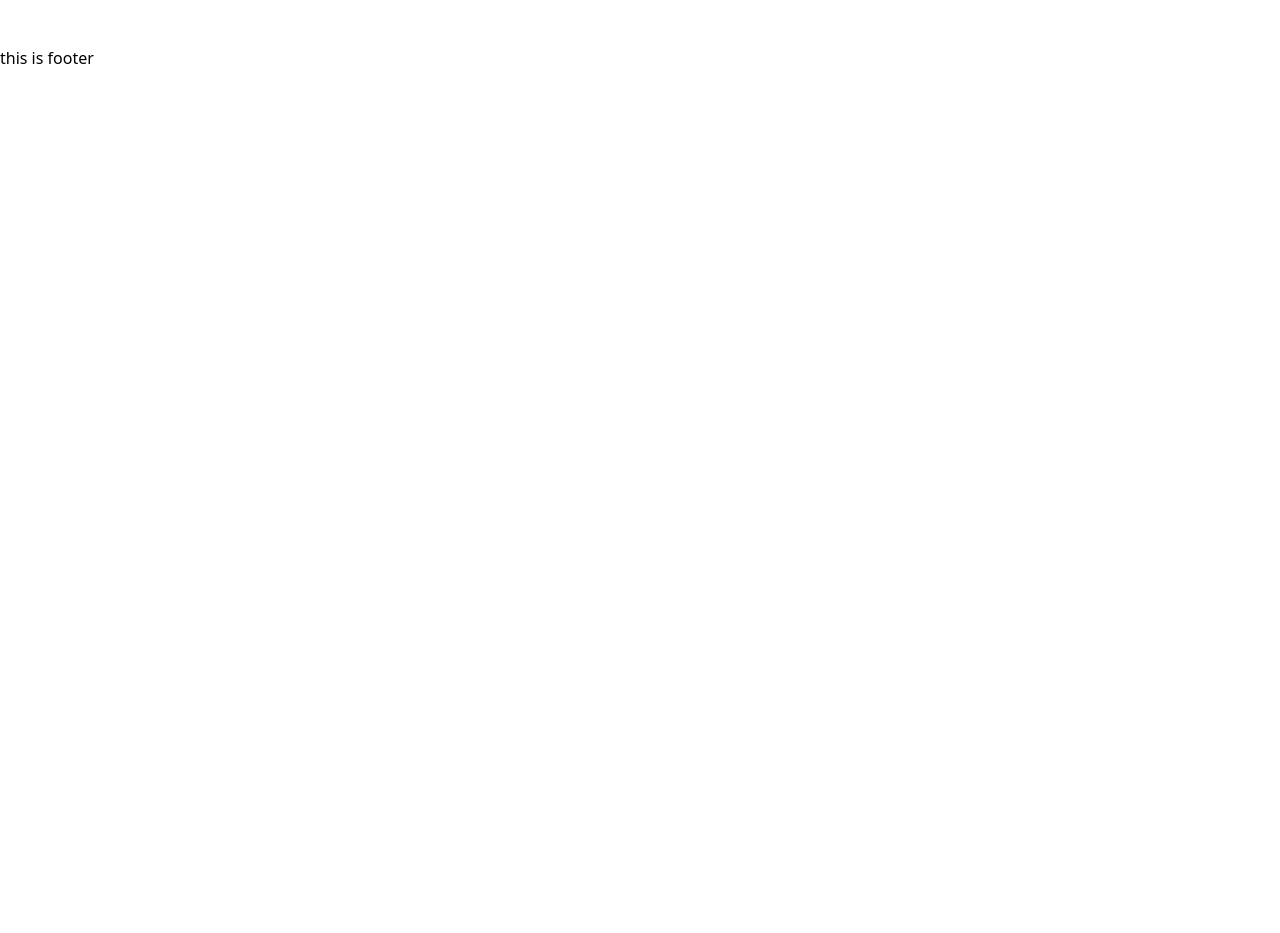
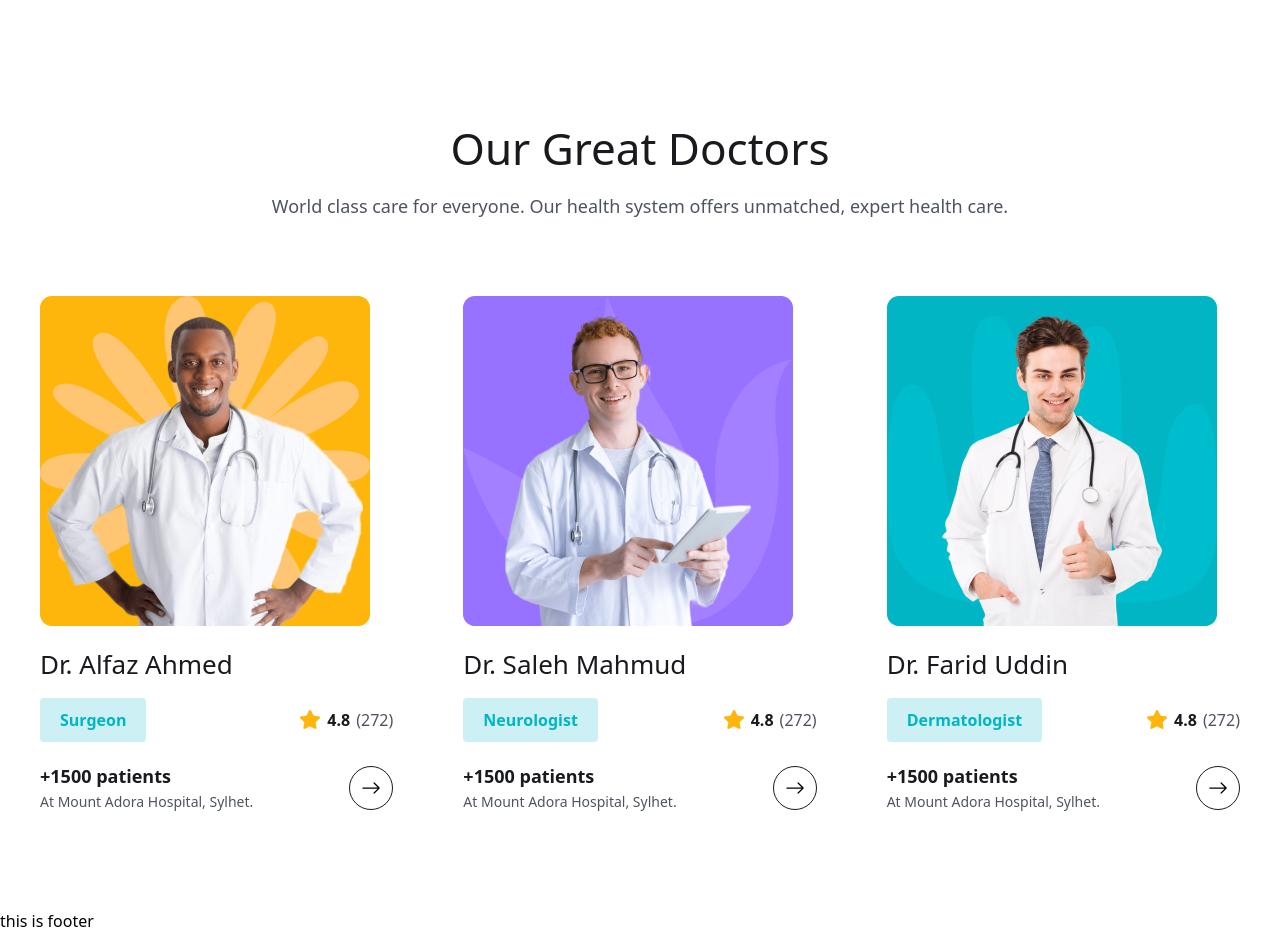
Before and after one commit to subarnoturja/curepoint-client, a React (Vite) app: page / in a window 1280 px wide. Shown: the part 3740-4673 px from the top of the page. Before the commit the page ends 3810 px from the top, so only its background shows below. Built offline with nearby package versions, Linux system fonts and the light colour scheme.

Commit message:
doctor section added

```diff
--- /dev/null
+++ b/src/components/Doctors/DoctorCard.jsx
@@ -0,0 +1,41 @@
+import { Link } from "react-router-dom";
+import starIcon from "../../assets/images/Star.png"
+import { BsArrowRight } from "react-icons/bs";
+
+const DoctorCard = ({ doctor }) => {
+
+    const { name, avgRating, totalRating, photo, specialty, totalPatients, hospital } = doctor;
+
+    return (
+        <div className="p-3 lg:p-5">
+            <div>
+                <img src={photo} alt="" />
+            </div>
+            <h2 className="text-[18px] leading-[30px] md:text-[26px] md:leading-9 text-headingColor font-[500] mt-3 md:mt-5">
+                {name}
+            </h2>
+            <div className="mt-2 md:mt-4 flex items-center justify-between">
+                <span className="bg-[#CCF0F3] text-irisBlueColor py-1 px-2 md:py-2 md:px-5 text-[12px] leading-4 md:text-[16px] md:leading-7 font-semibold rounded">
+                {specialty}
+                </span>
+                <div className="flex items-center gap-[6px]">
+                    <span className="flex items-center gap-[6px] text-[14px] leading-6 md:text-[16px] md:leading-7 font-semibold text-headingColor"><img src={starIcon} alt="" />{avgRating}</span>
+                    <span className="text-[14px] leading-6 md:text-[16px] md:leading-7 font-[400] text-textColor">({totalRating})</span>
+                </div>
+            </div>
+            <div className="mt-[18px] md:mt-5 flex items-center justify-between">
+                <div>
+                    <h3 className="text-[16px] leading-7 md:text-[18px] md:leading-[30px font-semibold text-headingColor">
+                        +{totalPatients} patients
+                    </h3>
+                    <p className="text-[14px] leading-6 font-[300] text-textColor">At {hospital}</p>
+                </div>
+                <Link to='/doctors' className="w-[44px] h-[44px] rounded-full border border-solid border-[#181A1E] flex items-center justify-center group hover:bg-primaryColor hover:border-none">
+                    <BsArrowRight className="group-hover:text-white w-6 h-5"></BsArrowRight>
+                </Link>
+            </div>
+        </div>
+    );
+};
+
+export default DoctorCard;
--- /dev/null
+++ b/src/components/Doctors/DoctorList.jsx
@@ -0,0 +1,14 @@
+import { doctors } from "../../assets/data/doctors"
+import DoctorCard from "./DoctorCard";
+
+const DoctorList = () => {
+    return (
+        <div className="grid grid-cols-1 sm:grid-cols-2 md:grid-cols-3 gap-5 md:gap-[30px] mt-[30px] md:mt-[55px]">
+            {doctors.map((doctor) => (
+                <DoctorCard key={doctor.id} doctor={doctor}></DoctorCard>
+            ))}
+        </div>
+    );
+};
+
+export default DoctorList;
--- a/src/pages/Home.jsx
+++ b/src/pages/Home.jsx
@@ -11,6 +11,7 @@
 import { BsArrowRight } from "react-icons/bs";
 import About from "../components/About/About";
 import ServiceList from "../components/Services/ServiceList";
+import DoctorList from "../components/Doctors/DoctorList";
 
 const Home = () => {
   return (
@@ -209,6 +210,20 @@
           </div>
         </div>
       </section>
+      {/* Doctors Section */}
+      <section>
+        <div className="container">
+          <div className="xl-w-[470px] mx-auto">
+            <h2 className="heading text-center">
+              Our Great Doctors
+            </h2>
+            <p className="text__para text-center">
+              World class care for everyone. Our health system offers unmatched, expert health care.
+            </p>
+          </div>
+          <DoctorList></DoctorList>
+        </div>
+      </section>
     </>
   );
 };
```
